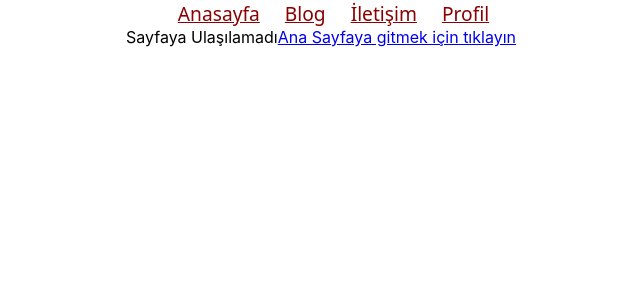
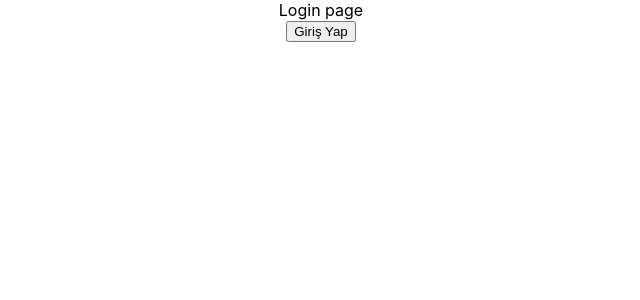
Before and after one commit to fatihkarasoglu/trying-first-react-app-2, a React (Create React App) app: page /auth/login in a window 1280 px wide. Shown: the top 300 px of the page, without its empty margins (319-959 px from the left). Built offline with nearby package versions, Linux system fonts and the light colour scheme.

Commit message:
commit-4.2

```diff
--- a/src/App.css
+++ b/src/App.css
@@ -2,7 +2,7 @@
   text-align: center;
 }
 
-div > nav > * {
+nav > * {
   padding-left: 25px;
   font-family: system-ui, -apple-system, BlinkMacSystemFont, 'Segoe UI', Roboto, Oxygen, Ubuntu, Cantarell, 'Open Sans', 'Helvetica Neue', sans-serif;
   color: darkred;
--- a/src/App.js
+++ b/src/App.js
@@ -1,4 +1,4 @@
-import { Route, Routes, NavLink} from 'react-router-dom';
+import { Route, Routes} from 'react-router-dom';
 import './App.css';
 
 import BlogLayout from './pages/blog/index';
@@ -7,36 +7,33 @@ import Home from './pages/Home';
 import Categories from './pages/blog/Categories';
 import Post from './pages/blog/Post';
 import Blog from './pages/blog/Blog';
-import Page404 from './pages/blog/404';
+import Blog404 from './pages/blog/404';
+import Page404 from './pages/404';
 import Profile from './pages/Profile';
 import PrivateRoute from './components/PrivateRoute';
+import AuthLayout from './pages/auth/AuthLayout';
+import Login from './pages/auth/Login';
+import HomeLayout from './pages/HomeLayout';
 
 function App() {
 
   return (
     <div className='App'>
-    <nav>
-      <NavLink to='/'>Anasayfa</NavLink>
-      <NavLink to='/blog'>
-        {({isActive}) => (
-          <>
-            Blog
-            {isActive && 'Aktif'}
-          </>
-        )}
-      </NavLink>
-      <NavLink to='/contact'>İletişim</NavLink>
-      <NavLink to='/profile'>Profil</NavLink>
-    </nav>
       <Routes>
-        <Route path='/' element={<Home />} />
+          <Route path='/' element={<HomeLayout />}>
+            <Route index={true} element={<Home />} />
             <Route path='/contact' element={<Contact />} />
             <Route path='/blog' element={<BlogLayout />} >
               <Route index={true} element={<Blog />} />
               <Route path='categories' element={<Categories />} />
               <Route path='post/:url' element={<Post />} />
+              <Route path='*' element={<Blog404 />} />
             </Route>
             <Route path='/profile' element={<PrivateRoute><Profile /></PrivateRoute>} />
+          </Route>
+          <Route path='/auth' element={<AuthLayout />}>
+            <Route path='login' element={<Login />} />
+          </Route>
           <Route path='*' element={<Page404 />} />
       </Routes>
     </div>
--- /dev/null
+++ b/src/pages/HomeLayout.js
@@ -0,0 +1,16 @@
+import { NavLink, Outlet } from "react-router-dom"
+
+export default function HomeLayout() {
+
+    return(
+        <>
+            <nav>
+                <NavLink to='/'>Anasayfa</NavLink>
+                <NavLink to='/blog'>Blog</NavLink>
+                <NavLink to='/contact'>İletişim</NavLink>
+                <NavLink to='/profile'>Profil</NavLink>
+            </nav>
+            <Outlet />
+        </>
+    )
+}
--- /dev/null
+++ b/src/pages/auth/AuthLayout.js
@@ -0,0 +1,6 @@
+import { Outlet } from "react-router-dom"
+
+export default function AuthLayout() {
+
+    return <Outlet />
+}
--- /dev/null
+++ b/src/pages/auth/Login.js
@@ -0,0 +1,25 @@
+import { useNavigate } from "react-router-dom";
+
+import { useAuth } from "../../context/AuthContext"
+
+export default function Login() {
+
+    const navigate = useNavigate();
+
+    const { setUser } = useAuth();
+
+    const loginHandle = () => {
+        setUser({
+            id: 1,
+            userName: 'Fatih'
+        })
+        navigate('/')
+    }
+
+    return(
+        <div>
+            Login page <br />
+            <button onClick={loginHandle} >Giriş Yap</button>
+        </div>
+    )
+}
```
Also changed, not shown: src/pages/404.js (renamed from src/pages/blog/404.js). Lines whose indentation alone changed are shown as unchanged.
